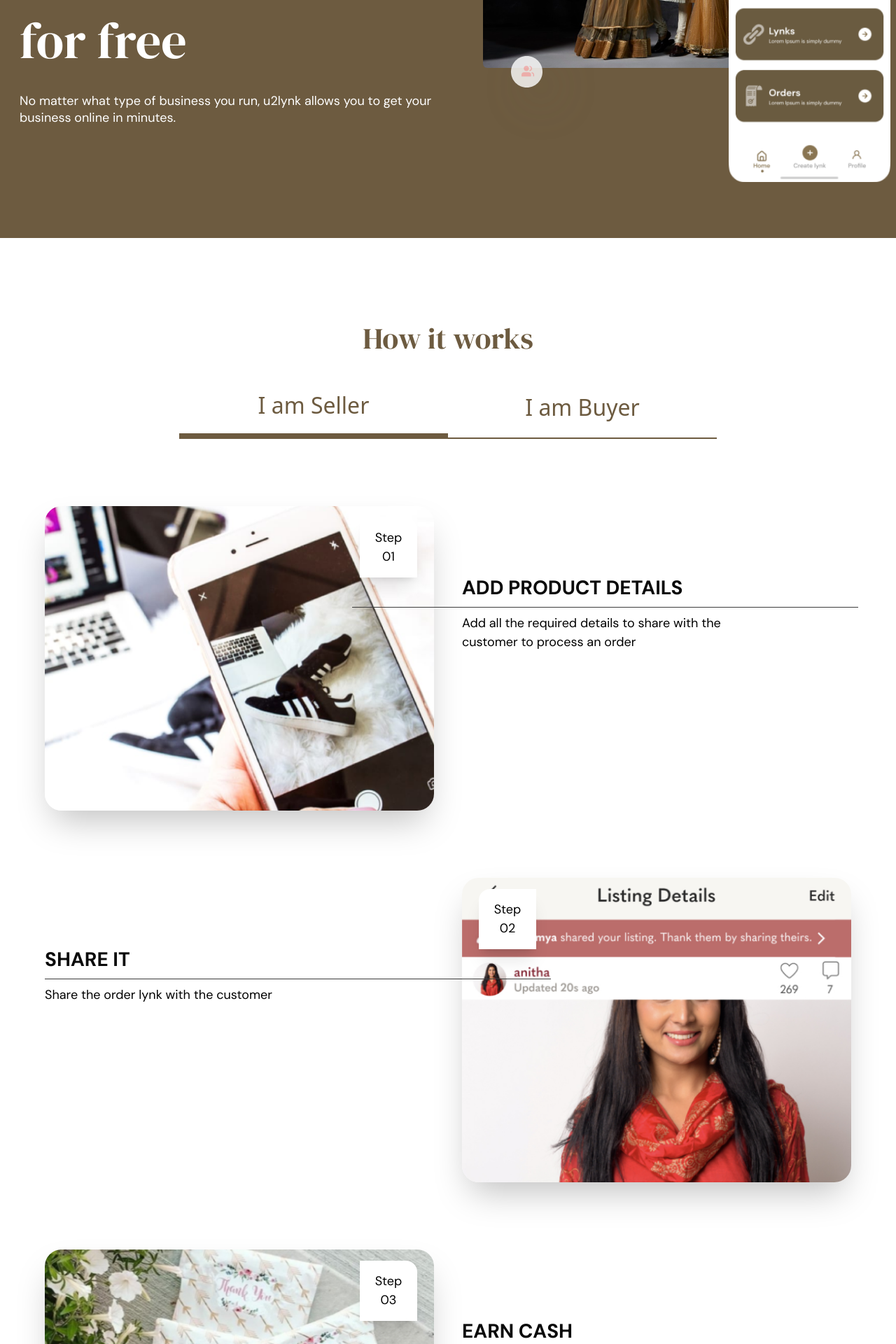
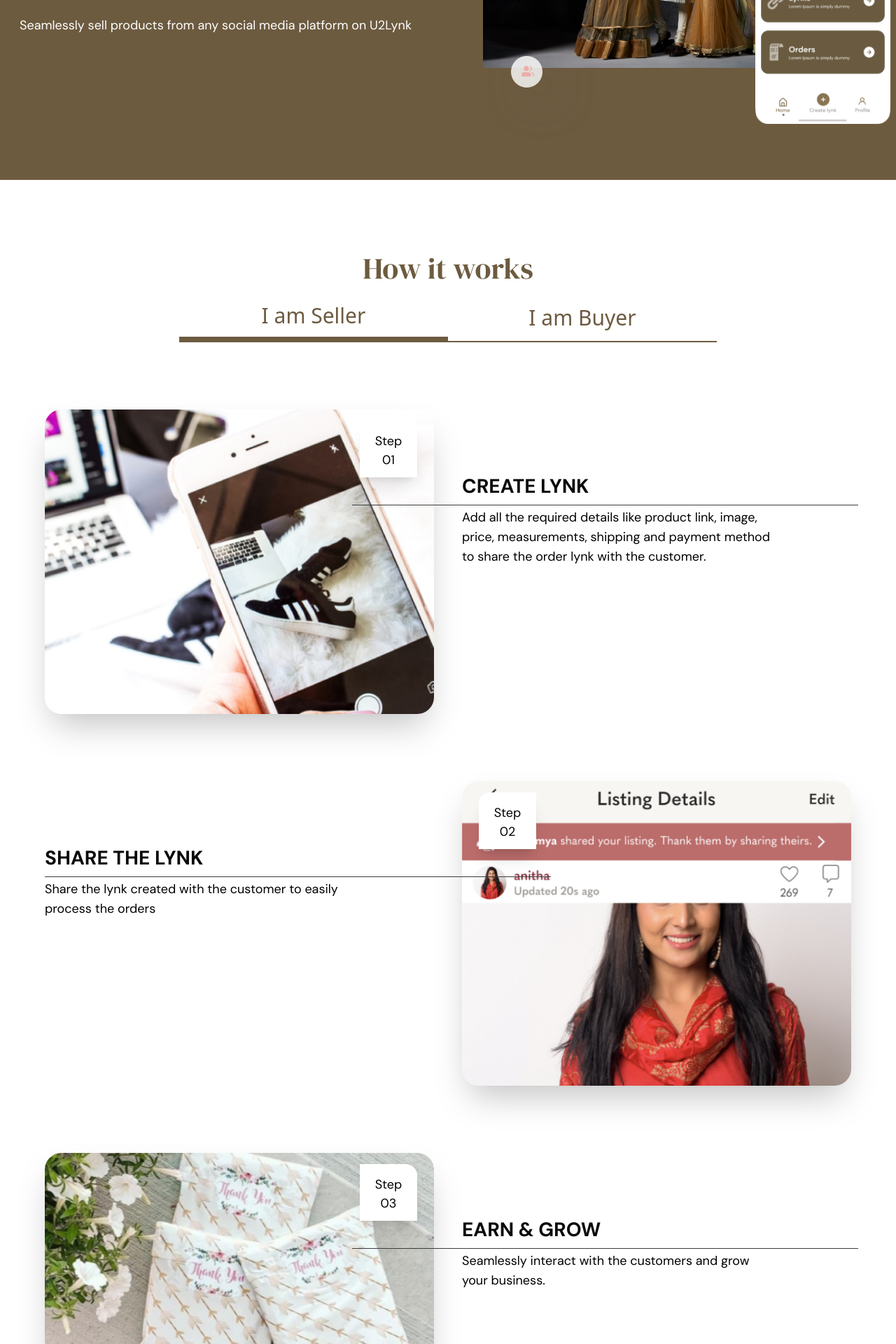
Before and after one commit to Yogesh011-R/u2-link-site, a Next.js app: page / in a window 1280 px wide. Shown: the part 560-2480 px from the top of the page at 70% size. Built offline with nearby package versions, Linux system fonts and the light colour scheme.

Commit message:
respnsive issues

```diff
--- a/components/Hero.js
+++ b/components/Hero.js
@@ -4,11 +4,11 @@ const Hero = () => {
       <div className='container grid h-auto justify-between px-4 pt-10 pb-72 sm:pt-20 md:mx-auto md:h-full md:grid-cols-2 md:gap-4 md:px-7 md:py-40 xl:gap-0'>
         <div className=''>
           <h1 className='font-dmSerif text-[30px] text-white sm:text-[52px]  md:text-[48px] lg:text-[60px] xl:text-[72px]'>
-            Build your Online Store from your Instagram profile for free
+            Catalog less app <br />
+            for fashion designers
           </h1>
           <p className='font-dmSans mt-5 text-base text-white md:text-[18px] lg:text-[17px] xl:text-[18px]'>
-            No matter what type of business you run, u2lynk allows you to get
-            your business online in minutes.
+            Seamlessly sell products from any social media platform on U2Lynk
           </p>
         </div>
 
@@ -36,7 +36,7 @@ const Hero = () => {
             />
           </div>
 
-          <div className='absolute right-[20%] top-28 md:top-20 md:right-[-50px] md:h-[350px] lg:right-[-45px] lg:h-[400px] xl:right-[-20px] xl:h-full 2xl:right-0'>
+          <div className='absolute right-[50%] top-28 h-[360px] translate-x-2/4 sm:top-40 sm:right-52 sm:translate-x-0 md:top-20 md:right-[-50px] md:h-[350px] lg:right-[-45px] lg:h-[400px] xl:right-[-20px] xl:h-full 2xl:right-0'>
             <img src='/images/hero2.png' className='h-full w-full' alt='' />
           </div>
         </div>
--- a/components/Layout/Footer.js
+++ b/components/Layout/Footer.js
@@ -4,13 +4,13 @@ const Footer = () => {
   return (
     <footer className=' h-[275px] bg-[#F9F9F7]'>
       <div className='container mx-auto  '>
-        <div className=' gap-40 pb-16 pt-20 md:flex'>
+        <div className=' gap-40 px-5 pb-16 pt-20 md:flex md:px-0'>
           <div>
             <img src='/images/logo.svg' alt='' />
           </div>
           <div className='mt-10 md:mt-0'>
             <h2 className='font-dmSerif text-[20px]'>Important links</h2>
-            <ul className='mt-5 flex flex-wrap gap-4 font-dmSans text-[15px] underline '>
+            <ul className='font-dmSans mt-5 grid  flex-wrap gap-4 text-base underline sm:flex '>
               <li className=''>
                 <a href='#'>FAQs Customers</a>
               </li>
@@ -31,7 +31,7 @@ const Footer = () => {
         </div>
         <div className='h-[0.5px] w-full bg-[#9D8E73]'></div>
         <div>
-          <h2 className='my-4 text-center font-dmSans text-[16px]'>
+          <h2 className='font-dmSans my-4 text-center text-[16px]'>
             © 2021 U2lynk All rights reserved.
           </h2>
         </div>
--- a/components/Layout/Header.js
+++ b/components/Layout/Header.js
@@ -2,9 +2,9 @@ import React from 'react';
 
 const Header = () => {
   return (
-    <header className='container mx-auto h-[10vh]'>
+    <header className='container mx-auto h-[8vh] md:h-[10vh]'>
       <nav className='flex h-full items-center justify-center md:justify-start '>
-        <img src='/images/logo.svg' alt='' />
+        <img src='/images/logo.svg' className='h-6 sm:h-11' alt='' />
       </nav>
     </header>
   );
--- a/components/Works/Sellers.js
+++ b/components/Works/Sellers.js
@@ -7,7 +7,10 @@ const Sellers = () => {
       <div className=''>
         {sellerData.map((item, idx) => {
           return (
-            <div className='my-24 grid grid-cols-2  gap-10' key={idx}>
+            <div
+              className='my-2 grid-cols-2 gap-10 md:my-24  md:grid'
+              key={idx}
+            >
               <div
                 className={`${
                   idx === 1 && 'order-2'
@@ -22,23 +25,24 @@ const Sellers = () => {
                     idx !== 1
                       ? 'right-6 rounded-tr-2xl'
                       : 'left-6 rounded-tl-2xl'
-                  } absolute top-4 w-[82px] bg-white shadow-xl`}
+                  } absolute top-4 h-[81px] w-[82px]  bg-white shadow-xl`}
                 >
                   <h3 className='font-dmSans my-4  max-w-md text-center text-[18px]'>
                     Step <br />0{idx + 1}
                   </h3>
                 </div>
               </div>
-              <div className='relative order-1 mt-24 flex flex-col '>
-                <h1 className='font-dmSans text-blackMid text-[28px] font-bold uppercase'>
+              <div className='relative order-1 mt-12 flex flex-col md:mt-24 '>
+                <h1 className='font-dmSans text-blackMid text-lg font-bold uppercase sm:text-[28px]'>
                   {item.heading}
                 </h1>
+
                 <div
                   className={`${
-                    idx !== 1 && 'right-[-10px]'
-                  } absolute top-12 z-10 h-[1px] w-[130%] bg-[#3b3b3b] `}
+                    idx !== 1 && 'md:right-[-10px]'
+                  } absolute top-8 z-10 h-[1px] w-full bg-[#3b3b3b] sm:top-10  md:w-[130%] `}
                 ></div>
-                <p className='font-dmSans my-4 max-w-md text-[18px]'>
+                <p className='font-dmSans my-4 max-w-md text-base sm:text-lg'>
                   {item.description}
                 </p>
               </div>
--- a/components/Works/Works.js
+++ b/components/Works/Works.js
@@ -5,17 +5,18 @@ import Sellers from './Sellers';
 const Works = () => {
   const [activeFeild, setActiveFeild] = useState(0);
   return (
-    <div className='container mx-auto my-28 '>
-      <h1 className='font-dmSerif text-primaryDark text-center text-[42px]'>
+    <div className='sm:my:16 container mx-auto my-8 md:my-28 '>
+      <h1 className='font-dmSerif text-primaryDark text-center text-xl sm:text-[36px] md:text-[42px]'>
         How it works
       </h1>
       <div
-        className={`border-primaryDark my-10 mx-auto flex max-w-3xl items-center justify-between border-b-2 pb-[-80px]`}
+        className={`border-primaryDark sm:,x-0 my-3 mx-4 flex max-w-3xl items-center justify-between border-b-2 pb-[-80px] sm:my-7 md:mx-auto md:my-10`}
       >
         <div
           className={`dmSans w-1/2  ${
-            activeFeild === 0 && 'border-primaryDark border-b-[6px]'
-          }  text-primaryDark pb-4 text-center text-[32px]`}
+            activeFeild === 0 &&
+            'border-primaryDark border-b-2 md:border-b-[6px]'
+          }  text-primaryDark pb-4 text-center text-lg sm:text-[25px]  md:text-[30px]`}
         >
           <button className='w-full' onClick={() => setActiveFeild(0)}>
             I am Seller
@@ -23,15 +24,16 @@ const Works = () => {
         </div>
         <div
           className={`dmSans w-1/2  ${
-            activeFeild === 1 && 'border-primaryDark border-b-[6px]'
-          }  text-primaryDark pb-4 text-center text-[32px]`}
+            activeFeild === 1 &&
+            'border-primaryDark border-b-2 md:border-b-[6px]'
+          }  text-primaryDark pb-4 text-center text-lg sm:text-[25px]  md:text-[30px]`}
         >
           <button className='w-full' onClick={() => setActiveFeild(1)}>
             I am Buyer
           </button>
         </div>
       </div>
-      <div className='my-24 mx-auto max-w-6xl'>
+      <div className='my-8 mx-auto max-w-6xl p-8 sm:p-0 md:my-24'>
         {activeFeild === 0 ? <Sellers /> : <Buyer />}
       </div>
     </div>
--- a/constants/index.js
+++ b/constants/index.js
@@ -1,50 +1,52 @@
-export const sellerData = [
+export const buyerData = [
   {
     id: 1,
-    heading: 'Add product details',
+    heading: 'Fill the details ',
     description:
-      'Add all the required details to share with the customer to process an order',
+      'Add all those details requested by the fashion designer to stitch your product',
     image: '/images/seller1.png',
     classes: '',
   },
   {
     id: 2,
-    heading: 'SHARE IT',
-    description: 'Share the order lynk with the customer',
+    heading: 'Track orders',
+    description:
+      'Track your order status easily with the single click from the respective courier partners ',
     image: '/images/seller2.png',
     classes: 'order-2',
   },
   {
     id: 3,
-    heading: 'EARN CASH',
+    heading: 'Trust & Repeat',
     description:
-      'Shipping is easy with our pre-paid label, and you’ll get cash in your pocket when the item is delivered!',
+      'You can trust a designers process and repeat your orders with various fashion designers',
     image: '/images/seller3.png',
     classes: '',
   },
 ];
 
-export const buyerData = [
+export const sellerData = [
   {
     id: 1,
-    heading: 'Add product details',
+    heading: 'Create Lynk',
     description:
-      'Add all the required details to share with the customer to process an order',
+      'Add all the required details like product link, image, price, measurements, shipping and payment method to share the order lynk with the customer.',
     image: '/images/seller1.png',
     classes: '',
   },
   {
     id: 2,
-    heading: 'SHARE IT',
-    description: 'Share the order lynk with the customer',
+    heading: 'Share the lynk ',
+    description:
+      'Share the lynk created with the customer to easily process the orders',
     image: '/images/seller2.png',
     classes: 'order-2',
   },
   {
     id: 3,
-    heading: 'EARN CASH',
+    heading: 'Earn & Grow',
     description:
-      'Shipping is easy with our pre-paid label, and you’ll get cash in your pocket when the item is delivered!',
+      'Seamlessly interact with the customers and grow your business.',
     image: '/images/seller3.png',
     classes: '',
   },
--- a/tailwind.config.js
+++ b/tailwind.config.js
@@ -1,4 +1,4 @@
-const colors = require('tailwindcss/colors')
+const colors = require('tailwindcss/colors');
 
 module.exports = {
   content: [
@@ -7,6 +7,22 @@ module.exports = {
   ],
   theme: {
     extend: {
+      screens: {
+        sm: '530px',
+        // => @media (min-width: 640px) { ... }
+
+        md: '768px',
+        // => @media (min-width: 768px) { ... }
+
+        lg: '1024px',
+        // => @media (min-width: 1024px) { ... }
+
+        xl: '1280px',
+        // => @media (min-width: 1280px) { ... }
+
+        '2xl': '1536px',
+        // => @media (min-width: 1536px) { ... }
+      },
       fontFamily: {
         dmSans: 'var(--dm-sans)',
         dmSerif: 'var(--dm-serif-display)',
@@ -26,4 +42,4 @@ module.exports = {
   },
   plugins: [],
   important: true,
-}
+};
```
Also changed, not shown: components/Payment.js (+17 -9 lines), components/Support.js (+16 -10 lines), components/Works/Buyer.js (+13 -7 lines).
